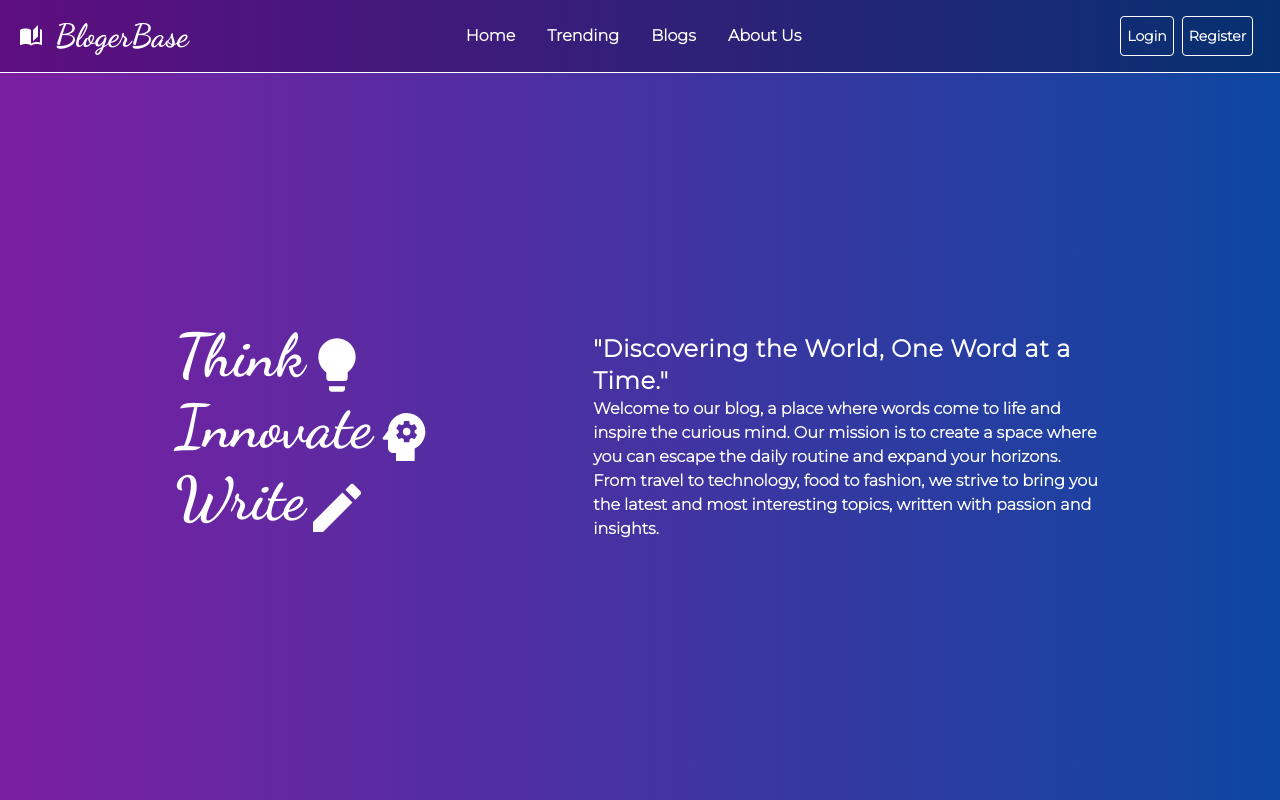
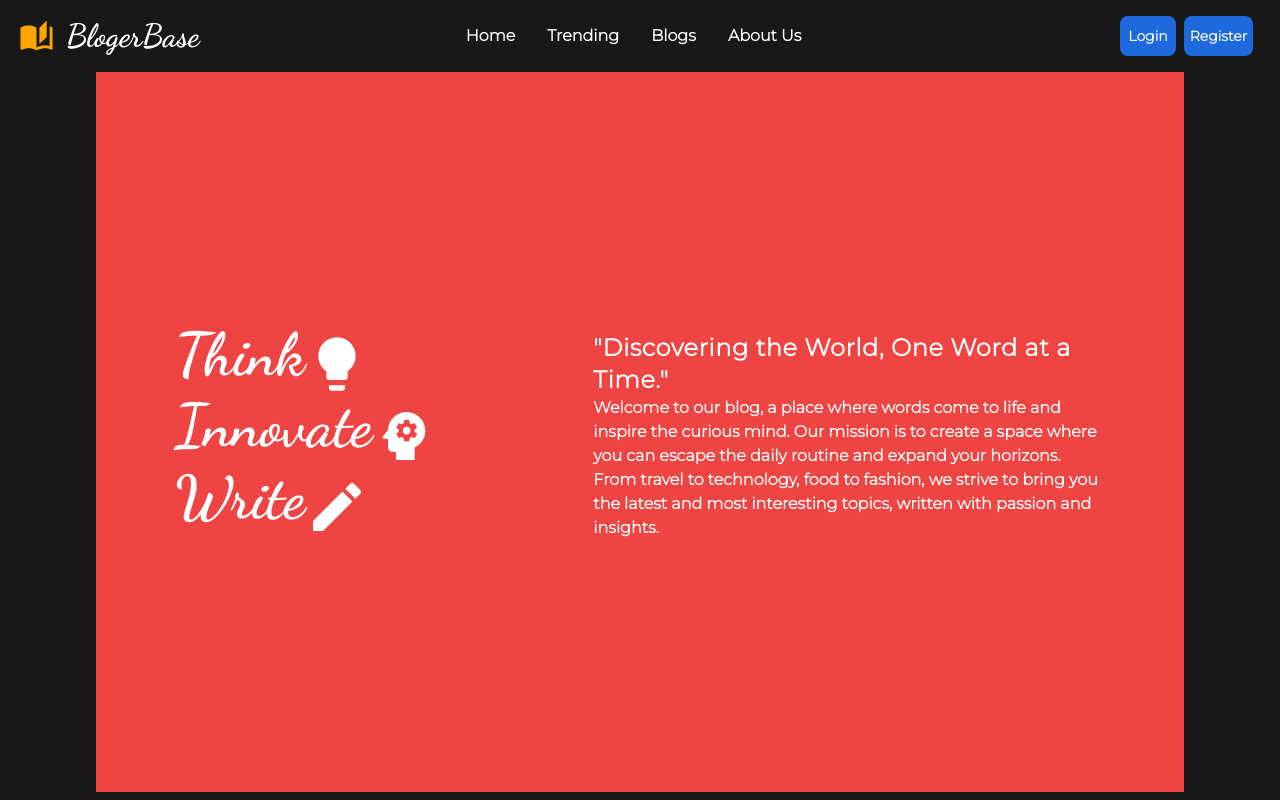
Before and after one commit to Arj-Codes/Innovate, a React (Vite) app: page / in a window 1280 px wide. Shown: the top 800 px of the page. Built offline with nearby package versions, Linux system fonts and the light colour scheme.

Commit message:
newtheme

```diff
--- a/package.json
+++ b/package.json
@@ -22,6 +22,7 @@
     "react-redux": "^8.0.5",
     "react-router-dom": "^6.8.1",
     "react-scroll": "^1.8.9",
+    "react-toastify": "^9.1.1",
     "redux": "^4.2.1"
   },
   "devDependencies": {
--- a/src/components/Hero.jsx
+++ b/src/components/Hero.jsx
@@ -15,7 +15,7 @@ const Hero = () => {
 
   return (
     <section id="Hero">
-      <div className=" w-[100vw] sm:w-[85vw] h-[90vh] mx-auto flex justify-around items-center">
+      <div className=" w-[100vw] sm:w-[85vw] h-[90vh] mx-auto flex justify-around items-center bg-red-500">
         <div className="title flex flex-col">
           {title.map((t, idx) => {
             const Icon = iconsArray[t.id];
--- a/src/components/Trending.jsx
+++ b/src/components/Trending.jsx
@@ -5,6 +5,8 @@ import { IconButton } from "@mui/material";
 import { motion, useAnimation } from "framer-motion";
 import React, { useEffect, useState } from "react";
 import { useInView } from "react-intersection-observer";
+import { ToastContainer, toast } from "react-toastify";
+import "react-toastify/dist/ReactToastify.css";
 
 const cardVariants = {
   visible: {
@@ -99,6 +101,9 @@ const handleClick = (h) => {
 };
 
 const Trending = () => {
+  const diffToast = () => {
+    alert("Successfully Saved!");
+  };
   const controls = useAnimation();
   const [ref, inView] = useInView();
 
@@ -113,7 +118,7 @@ const Trending = () => {
   return (
     <section
       id="Trending"
-      className="py-[5rem] w-[100vw] h-[90vh] flex flex-col justify-evenly"
+      className="py-[5rem] w-[100vw] h-[90vh] flex flex-col justify-evenly bg-red-500"
     >
       <div className="page__title text-4xl sm:text-6xl font-bold text-white flex flex-col justify-center items-center mt-2">
         <h1>Our top stories -</h1>
@@ -146,12 +151,14 @@ const Trending = () => {
                 <div className="save__icon">
                   <IconButton
                     onClick={() => {
-                      setI(!i);
+                      setI(!i)
+                      {diffToast}
                     }}
                   >
                     {i ? b.icon1 : b.icon2}
                   </IconButton>
                 </div>
+                <ToastContainer />
                 <div className="share">
                   <IconButton>
                     <ShareIcon fontSize="small" />
--- a/src/components/navbar/Navbar.jsx
+++ b/src/components/navbar/Navbar.jsx
@@ -8,11 +8,18 @@ import AutoStoriesIcon from "@mui/icons-material/AutoStories";
 const Navbar = () => {
   const nav_items = ["Home", "Trending", "Blogs", "About Us"];
   return (
-    <div id="navb" className="flex md:justify-center p-3 sticky top-0 z-40">
+    <div
+      id="navb"
+      className="flex md:justify-center p-3 sticky top-0 z-40"
+    >
       <nav className="flex justify-between md:w-[97vw] w-[100vw] text-white items-center font-bold">
         <div className="left flex w-[8rem] justify-between">
-          <AutoStoriesIcon className="m-auto mr-3" />
-          <h1 className="font-bold text-[2rem]">BlogerBase</h1>
+          <AutoStoriesIcon
+            className="m-auto mr-3"
+            style={{ color: "orange" }}
+            fontSize="large"
+          />
+          <h1 className="font-bold text-[2rem] hover:cursor-pointer">BlogerBase</h1>
         </div>
         <ul className="hidden justify-center w-auto md:flex">
           {nav_items.map((m) => (
@@ -52,10 +59,10 @@ const Navbar = () => {
           ))}
         </ul>
         <div className="signin md:w-[22vw] flex sm:w-[22vw] justify-between lg:w-[11vw]">
-          <button className=" w-[5rem] h-[2.5rem] text-white border-[1px] rounded border-[#fefefe] p-[0.35rem] text-[14px] font-bold transition duration-300 ease-in-out transform hover:scale-110">
+          <button className=" w-[5rem] h-[2.5rem] text-white rounded-lg p-[0.35rem] text-[14px] font-bold transition duration-300 ease-in-out transform hover:scale-110 bg-[#1d69dd] hover:bg-[#0856cb]">
             Login
           </button>
-          <button className="w-[5rem] h-[2.5rem] text-white border-[1px] rounded border-[#fefefe] p-[0.35rem] text-[14px] font-bold transition duration-300 ease-in-out transform hover:scale-110 mx-2">
+          <button className="w-[5rem] h-[2.5rem] text-white rounded-lg p-[0.35rem] text-[14px] font-bold transition duration-300 ease-in-out transform hover:scale-110 mx-2 bg-[#1d69dd] hover:bg-[#0856cb]">
             Register
           </button>
         </div>
--- a/src/index.css
+++ b/src/index.css
@@ -5,21 +5,24 @@
 @tailwind utilities;
 
 body {
-  background: linear-gradient(to right, #7b1fa2, #0d47a1);
+  /* background: linear-gradient(to right, #7b1fa2, #0d47a1); */
+  background: #181818;
   font-family: montserrat, monospace;
 }
 .footer {
   bottom: 0;
 }
 #navb{
-  background: linear-gradient(to right, #5e0e80, #063171);
-  border-bottom: 0.5px solid white;
+  background: #181818;
+  /* background: linear-gradient(to right, #5e0e80, #0960e2); */
+  /* border-bottom: 0.5px solid white; */
 }
 #navb_icon{
   transition: all 0.3s ease-in-out;
 }
 #navb_icon:hover{
- border-bottom: 1px solid white;
+ /* border-bottom: 0.5px solid white; */
+ color:rgb(0, 106, 255);
 }
 h1,
 h2 {
--- a/src/pages/Home.jsx
+++ b/src/pages/Home.jsx
@@ -12,6 +12,7 @@ const Home = () => {
    <Trending/>
    <SectionDivider/>
    <Blogs/>
+   <SectionDivider/>
   </div>
   )
 }
```
Also changed, not shown: 2 other files (tests, documents, lock files or other folders).
